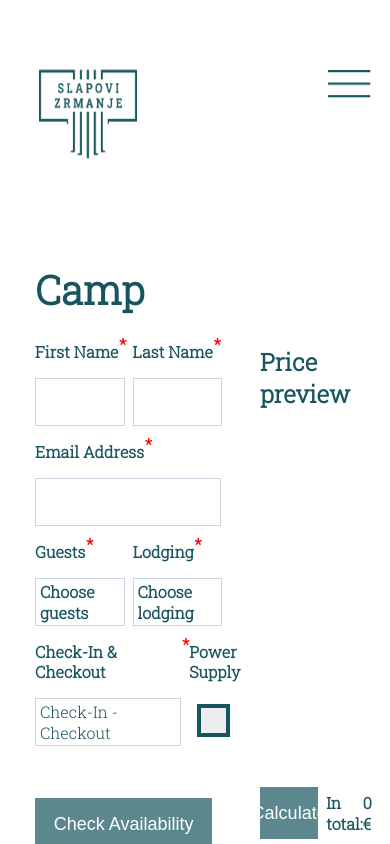
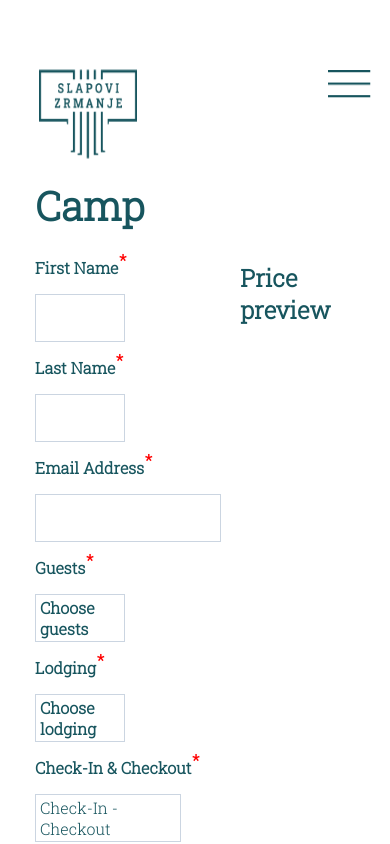
Before and after one commit to aleksandarb99/slapovi-zrmanje-fe, an Angular app: page /camp in a window 390 px wide. Built offline with nearby package versions, Linux system fonts and the light colour scheme.

Commit message:
Fix pictures

```diff
--- a/src/app/components/pages/camp-page/camp-page.component.sass
+++ b/src/app/components/pages/camp-page/camp-page.component.sass
@@ -153,3 +153,15 @@ footer
 
     // Mobile view classes
 @media only screen and (max-width: 600px)
+    .camp-page
+        padding: 0
+
+    .photo-div
+        width: 100%
+        margin-left: 0
+        margin-right: 0
+
+    .page-row
+        flex-direction: column
+        margin-left: 0
+        margin-right: 0
```
